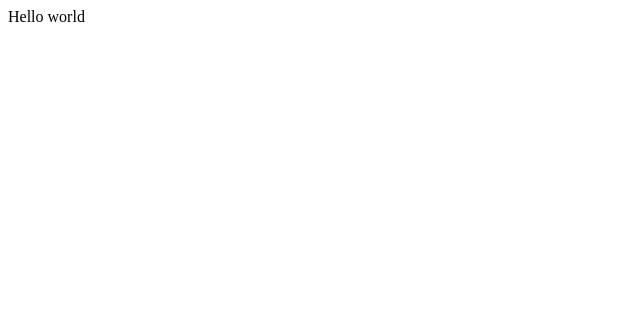
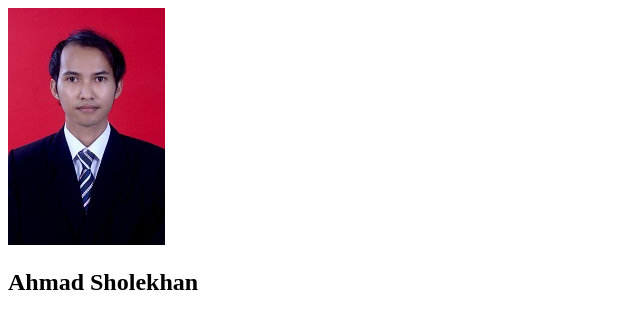
Before and after one commit to ahmadsholekhan/my-repo-from-remote, a plain HTML site: page index.html in a window 1280 px wide. Shown: the whole page, without its empty margins (0-640 px from the left). Drawn offline with Linux system fonts and the light colour scheme.

Commit message:
Added picture image

```diff
--- a/index.html
+++ b/index.html
@@ -8,7 +8,10 @@
 </head>
 
 <body>
-    Hello world
+    <div>
+        <img src="images/jobs.jpg" alt="profile-image">
+        <h2>Ahmad Sholekhan</h2>
+    </div>
 
 </body>
 
```
Also changed, not shown: images/jobs.jpg (added).
